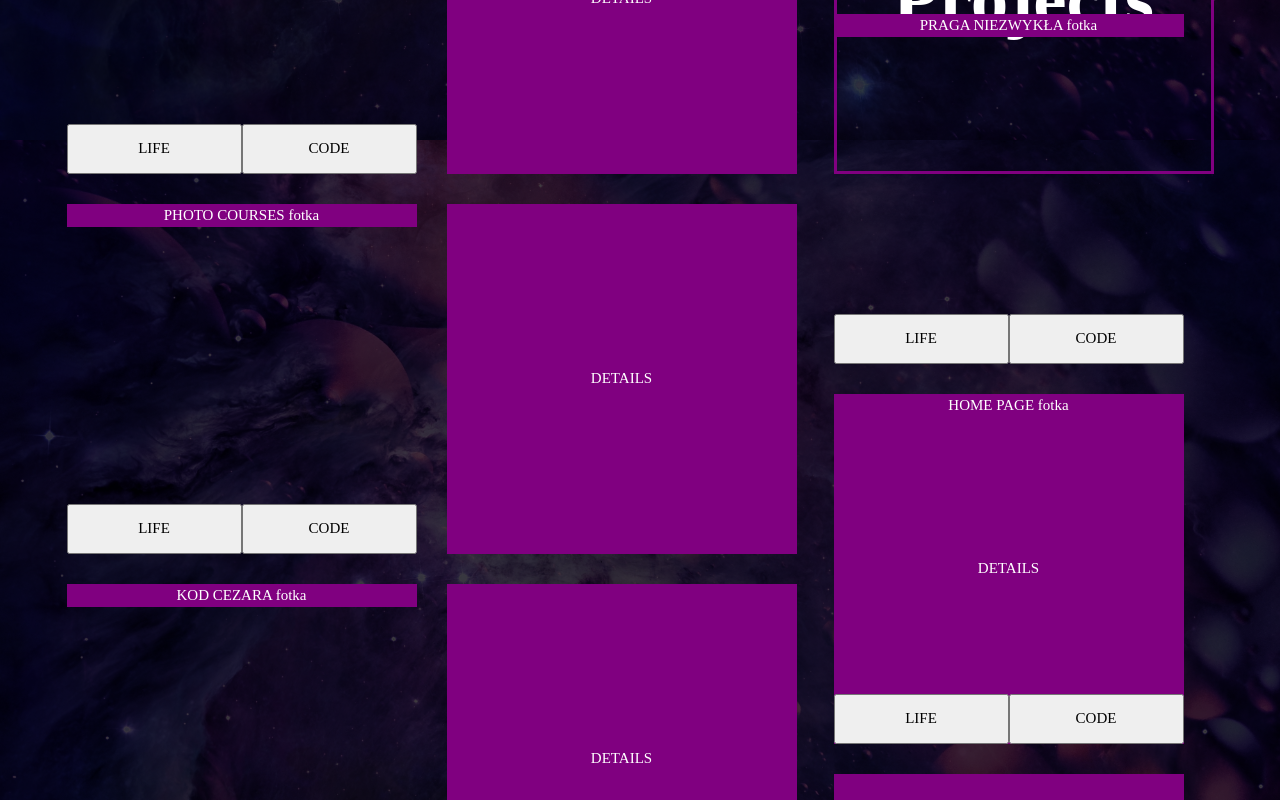
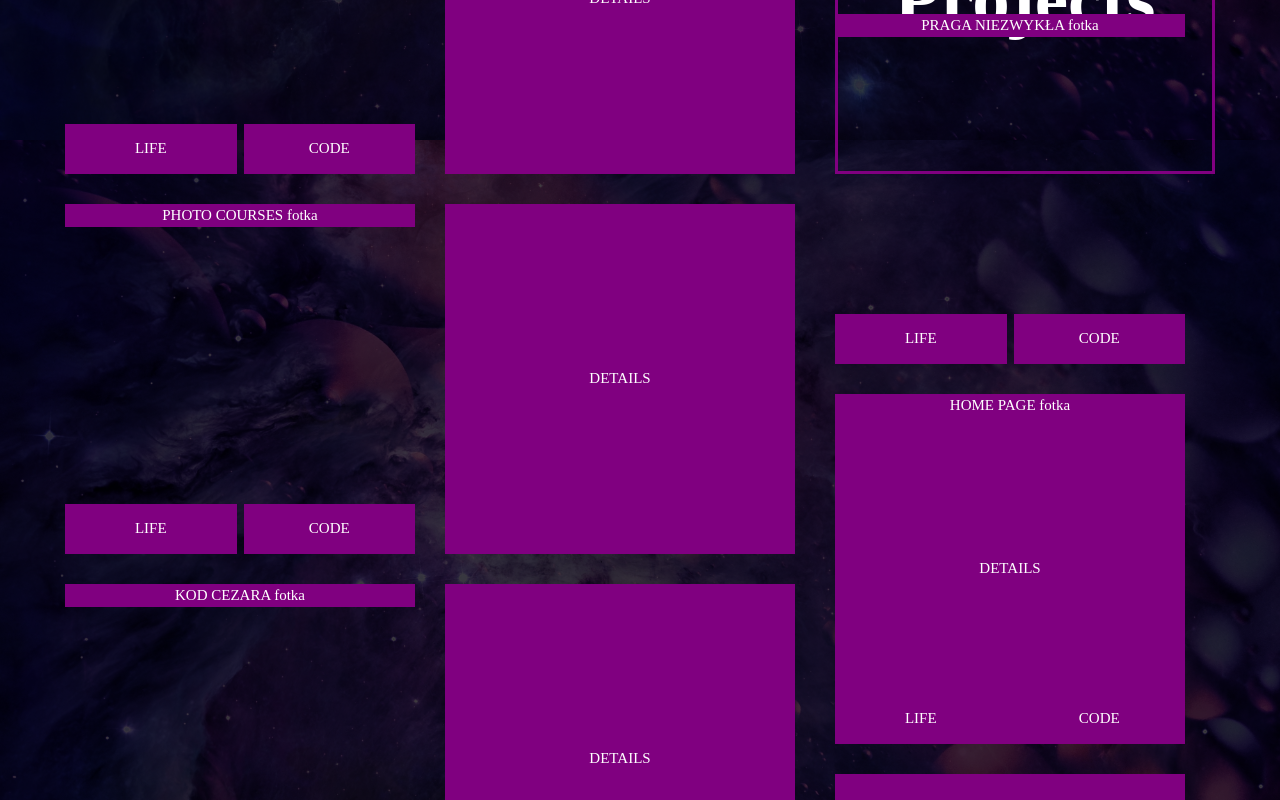
Before and after one commit to Wiolinek/home-page, a React (Create React App) app: page / in a window 1280 px wide. Shown: the part 4660-5460 px from the top of the page. Built offline with nearby package versions, Linux system fonts and the light colour scheme; a web font is replaced by a local one.

Commit message:
life & code btn-s style & links add

```diff
--- a/src/layouts/Projects.js
+++ b/src/layouts/Projects.js
@@ -5,7 +5,7 @@ import styled from 'styled-components'
 const Projects = () => {
 
   return (
-    <ProjectsWrapper>
+    <ProjectsWrapper id="projects">
       <div className="projects-item section-name">
         <h1>Projects</h1>
         {/* <p>DETAILS</p> */}
@@ -15,9 +15,9 @@ const Projects = () => {
           <div className="projects-item__photo">
             <p>PORCELANA fotka</p>
           </div>
-          <div>
-            <button>LIFE</button>
-            <button>CODE</button>
+          <div className="projects-item__buttons">
+            <a href="https://www.facebook.com/violinek123" target="_blank" rel="noreferrer">LIFE</a>
+            <a href="https://www.facebook.com/violinek123" target="_blank" rel="noreferrer">CODE</a>
           </div>
         </div>
         <p>DETAILS</p>
@@ -27,9 +27,9 @@ const Projects = () => {
           <div className="projects-item__photo">
             <p>PHOTO COURSES fotka</p>
           </div>
-          <div>
-            <button>LIFE</button>
-            <button>CODE</button>
+          <div className="projects-item__buttons">
+            <a href="https://www.facebook.com/violinek123" target="_blank" rel="noreferrer">LIFE</a>
+            <a href="https://www.facebook.com/violinek123" target="_blank" rel="noreferrer">CODE</a>
           </div>
         </div>
         <p>DETAILS</p>
@@ -39,9 +39,9 @@ const Projects = () => {
           <div className="projects-item__photo">
             <p>PRAGA NIEZWYKŁA fotka</p>
           </div>
-          <div>
-            <button>LIFE</button>
-            <button>CODE</button>
+          <div className="projects-item__buttons">
+            <a href="https://www.facebook.com/violinek123" target="_blank" rel="noreferrer">LIFE</a>
+            <a href="https://www.facebook.com/violinek123" target="_blank" rel="noreferrer">CODE</a>
           </div>
         </div>
         <p>DETAILS</p>
@@ -51,9 +51,9 @@ const Projects = () => {
           <div className="projects-item__photo">
             <p>KOD CEZARA fotka</p>
           </div>
-          <div>
-            <button>LIFE</button>
-            <button>CODE</button>
+          <div className="projects-item__buttons">
+            <a href="https://www.facebook.com/violinek123" target="_blank" rel="noreferrer">LIFE</a>
+            <a href="https://www.facebook.com/violinek123" target="_blank" rel="noreferrer">CODE</a>
           </div>
         </div>
         <p>DETAILS</p>
@@ -63,9 +63,9 @@ const Projects = () => {
           <div className="projects-item__photo">
             <p>HOME PAGE fotka</p>
           </div>
-          <div>
-            <button>LIFE</button>
-            <button>CODE</button>
+          <div className="projects-item__buttons">
+            <a href="https://www.facebook.com/violinek123" target="_blank" rel="noreferrer">LIFE</a>
+            <a href="https://www.facebook.com/violinek123" target="_blank" rel="noreferrer">CODE</a>
           </div>
         </div>
         <p>DETAILS</p>
@@ -75,14 +75,12 @@ const Projects = () => {
 }
 
 const ProjectsWrapper = styled.section`
-  /* background-color: black; */
   background-color: rgba(0, 0, 0, .75);
-  min-height: 100vh;
+  /* min-height: 100vh; */
   color: white;
   display: grid;
-  grid-template-columns: repeat(auto-fill, 737px);
-  /* grid-template-rows: repeat(auto-fill, minmax(400px, 2fr)); */
-  /* grid-auto-rows: min-content; */
+  grid-template-columns: repeat(auto-fill, minmax(737px, 740px));
+  grid-template-rows: repeat(auto-fill, minmax(350px, 1fr));
   grid-auto-rows: 350px;
   grid-auto-flow: dense;
   align-items: center;
@@ -91,11 +89,8 @@ const ProjectsWrapper = styled.section`
   padding: 10vh 1vw;
   margin: 0 auto;
   .projects-item {
-    /* display: flex; */
     display: grid;
     grid-template-columns: repeat(auto-fill, 350px);
-    /* grid-template-rows: repeat(auto-fill, minmax(350px, 500px)); */
-    /* grid-auto-rows: min-content; */
     grid-auto-rows: 350px;
     grid-gap: 2em;
     h1 {
@@ -113,12 +108,25 @@ const ProjectsWrapper = styled.section`
       border: 3px solid purple;
       background-color: purple;
     }
-    button {
-      width: 50%;
-      height: 50px;
-    }
     .projects-item__photo {
       height: 300px;
+    }
+    .projects-item__buttons {
+      display: flex;
+      align-items: center;
+      justify-content: space-between;
+      a {
+        display: flex;
+        align-items: center;
+        justify-content: center;
+        width: 49%;
+        height: 50px;
+        cursor: pointer;
+        text-decoration: none;
+        color: white;
+        text-align: center;
+        background-color: purple;
+      }
     }
   }
   .section-name {
```
